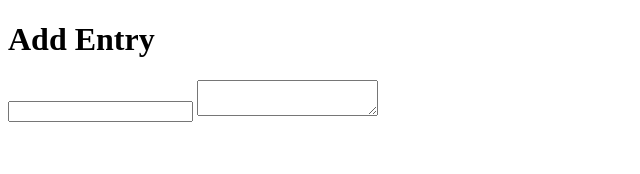
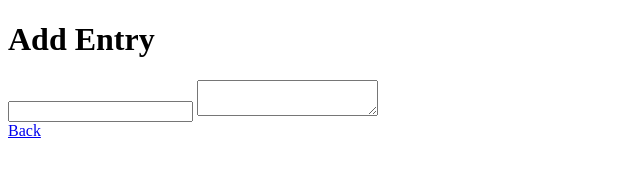
Before and after one commit to hft-stuttgart-ipr/hft-asgmt-html-x9DroiD9x, a website: page add-entry.html in a window 1280 px wide. Shown: the full height of the page, 0-640 px from the left. Drawn offline with Linux system fonts and the light colour scheme.

Commit message:
add link to index in add-entry

```diff
--- a/add-entry.html
+++ b/add-entry.html
@@ -13,5 +13,7 @@
 		  <textarea></textarea>
 	  </form>
 
+	  <a href="index.html">Back</a>
+
   </body>
 </html>
```
Also changed, not shown: README.md.
